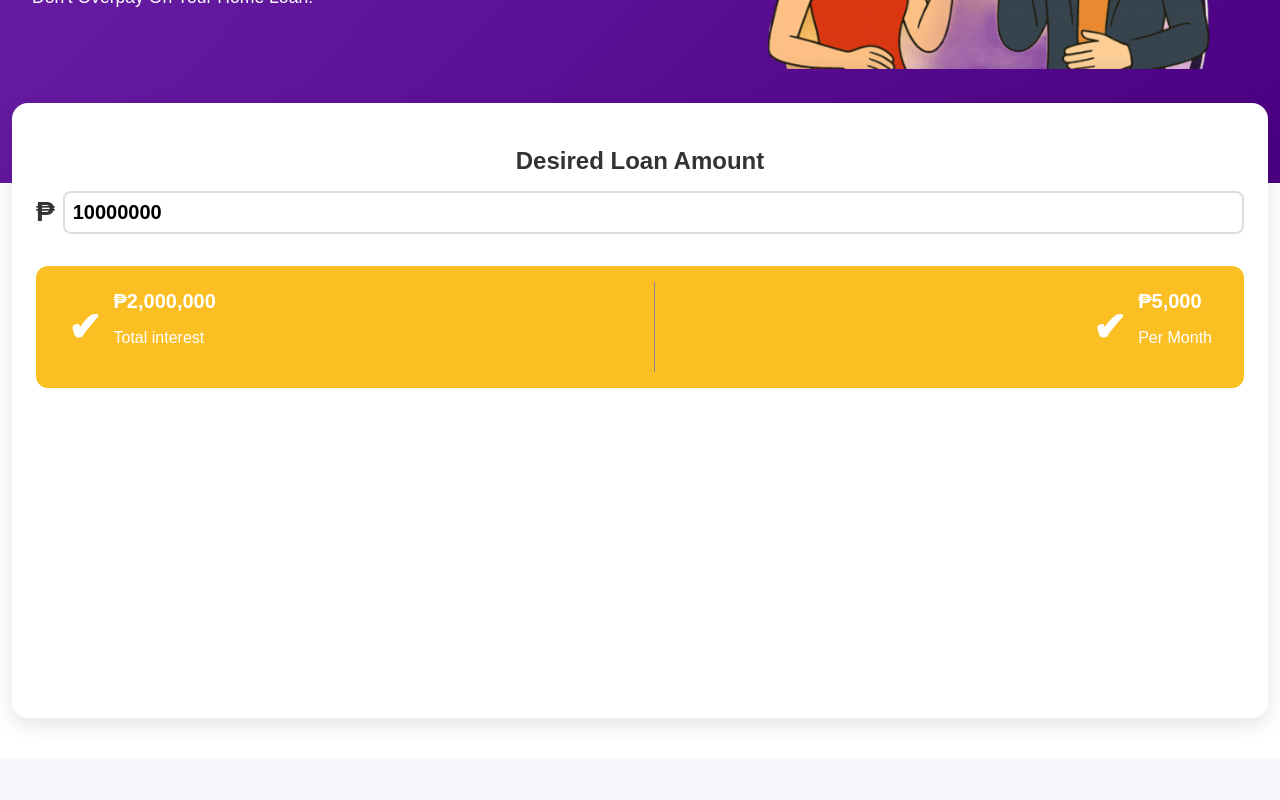
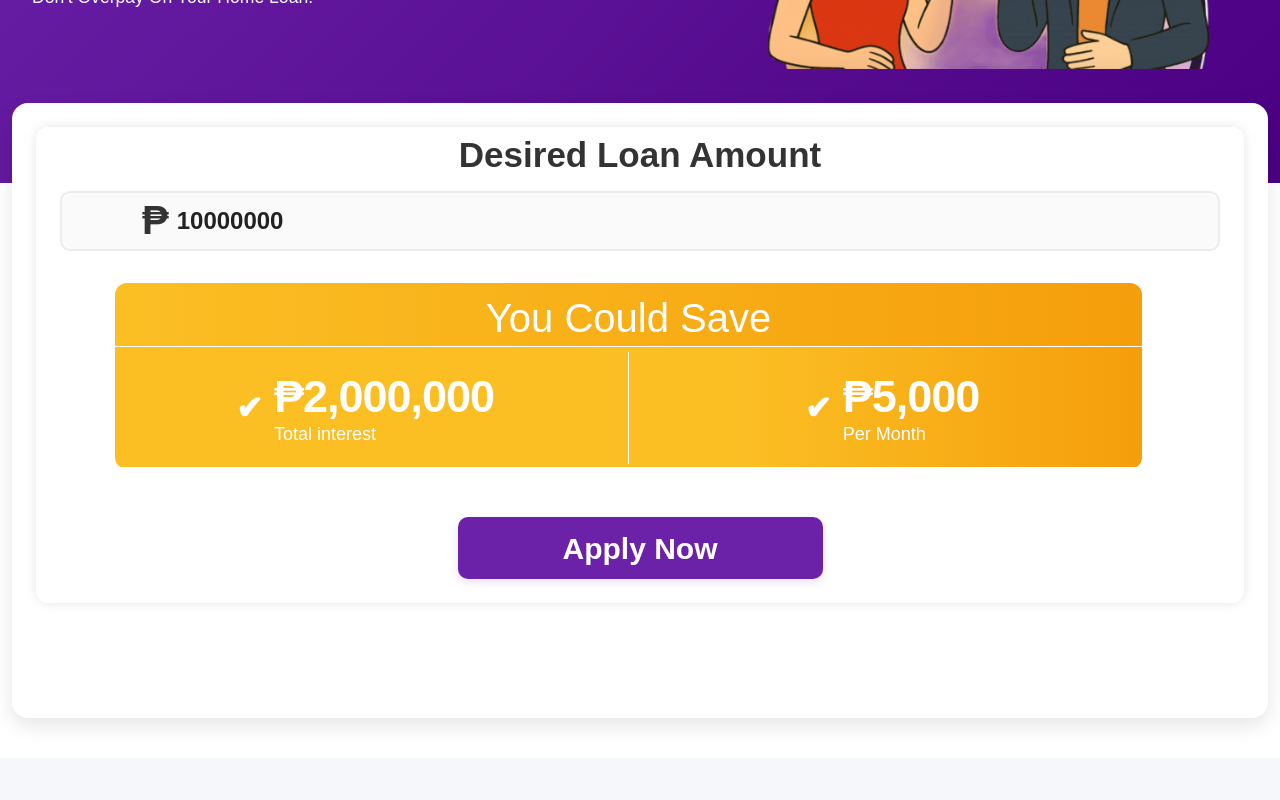
Before and after one commit to samruddhi2503/home_loans1, a Next.js app: page / in a window 1280 px wide. Shown: the part 480-1280 px from the top of the page. Built offline with nearby package versions, Linux system fonts and the light colour scheme.

Commit message:
tree img and loan calculator updates

```diff
--- a/src/app/components/Footer/Footer.module.css
+++ b/src/app/components/Footer/Footer.module.css
@@ -104,7 +104,7 @@
   display: flex;
   flex-direction: column;
   gap: 1rem;
-
+     padding-left: 5.5rem;
 }
 
 .newsletter h3 {
@@ -239,14 +239,6 @@
   margin-top: 0.5rem;
 }
 
-.footerImagesContainer {
-  display: flex;
-  gap: 10px;
-  overflow: hidden;
-  bottom: 10px;
-  right: 10px;
-
-}
 
 .footerImage {
   width: 322px; /* adjust size */
@@ -304,6 +296,8 @@
   bottom: 41px;            /* raises footer 80px upward */
   margin-left: -56%;          /* reset margins */
   margin-right: 70%;
+  position: relative; /* or fixed if you want sticky at bottom */
+  z-index: 1000; /* high enough to be above images */
 }
 
 
@@ -332,3 +326,29 @@
 .bottomFooter a:hover {
   text-decoration: underline;
 }
+
+
+.footerImagesContainer {
+  position: relative; /* important to anchor absolute children */
+  display: flex;
+  gap: 10px;
+  overflow: hidden;
+  align-items: flex-start; /* lift images up */
+  overflow:visible;
+  min-height: 310px;
+}
+
+
+
+.treeImage {
+  position: absolute;
+  bottom: auto;
+    right: -20.7rem;
+ top: -10px;
+  width: 21.79rem;     /* adjust for your image */
+  height: 34.83rem;
+     transform: translateY(-328px);
+  object-fit: contain;
+  z-index: 10;
+  pointer-events: none; /* so it doesn't block other elements */
+}
--- a/src/app/components/Footer/Footer.tsx
+++ b/src/app/components/Footer/Footer.tsx
@@ -45,7 +45,7 @@ export default function Footer() {
           <div className={styles.about}>
             <img src="/estra.png" alt="Estra Finance" className={styles.estra} />
             <img
-              src="/estrafinance.png" // replace with your 2nd image path
+              src="/estrafinance.png"
               alt="Second Logo"
               className={styles.estrafinance}
             />
@@ -71,7 +71,6 @@ export default function Footer() {
               <a href="#" onClick={handleLoginClick} className={styles.actionLink}>LOGIN</a>
               <span className={styles.separator}>|</span>
             </div>
-            {/* Bottom footer section moved here below Apply Now and Login */}
             <div className={styles.bottomFooter}>
               <span className={styles.copyrightText}>© 2025 Estra Finance. All rights reserved.</span>
               <div className={styles.footerLinks}>
@@ -80,8 +79,6 @@ export default function Footer() {
                 <a href="#">Cookies</a>
               </div>
             </div>
-
-
           </div>
         </div>
 
@@ -104,8 +101,8 @@ export default function Footer() {
             <img src="/objects.png" alt="Image 1" className={styles.footerImage} />
             <img src="/guy2.png" alt="Image 2" className={styles.footerImage2} />
             <img src="/guy3.png" alt="Image 3" className={styles.footerImage3} />
+            <img src="/tree.png" alt="Tree" className={styles.treeImage} />
           </div>
-
         </div>
       </div>
     </footer>
--- a/src/app/components/LoanCalculator/LoanCalculator.module.css
+++ b/src/app/components/LoanCalculator/LoanCalculator.module.css
@@ -1,83 +1,150 @@
 .loanCalculator {
   background: white;
-  padding: 1.5rem 1.5rem;  /* slightly reduce padding */
+  padding: 1.5rem 1.5rem;
   border-radius: 12px;
-  max-width: 350px;         /* reduce max width to make container smaller */
+  max-width: 1550px;
   margin: 0 auto 3rem;
   box-shadow: 0 0 12px rgba(0,0,0,0.1);
 }
 
-.loanCalculatorSection {
-  background-color: #e0e0e0; /* or any grey */
-  min-height: 100vh; /* ensures full height coverage */
-  padding: 3rem 1rem;
-  border-radius: 12px;
-  margin-top: 2rem;
-}
-
 .header {
   text-align: center;
-  font-size: 1.5rem;
+  font-size: 2.188rem;
   margin-bottom: 1rem;
-  font-weight: 600;
+  font-weight: 550;
+  margin-top: -1rem;
 }
 
 .inputGroup {
   display: flex;
   align-items: center;
   margin-bottom: 2rem;
+  background: #fafafa;
+  border-radius: 10px;
+  border: 2px solid #ececec;
+  padding: 0.35rem 1rem;
+  gap: 0.5rem;
+  box-sizing: border-box;
 }
 
 .currencySymbol {
-  font-size: 1.75rem;
-  margin-right: 0.5rem;
+  font-size: 2.5rem;
   font-weight: bold;
+    margin-left: 4rem;
 }
+
 .input {
   flex: 1;
-  font-size: 1.25rem; /* slightly smaller font */
-  padding: 0.5rem 0.5rem; /* reduced padding */
-  border: 2px solid #ddd;
-  border-radius: 8px;
+  font-size: 1.5rem;
+  border: none;
+  outline: none;
+  background: transparent;
   font-weight: 700;
-  outline: none;
-  transition: border-color 0.3s ease;
+  padding: 0.4rem 0;
+  color: #222;
 }
 
 .input:focus {
-  border-color: #6b21a8; /* purple accent */
+  color: #6b21a8;
 }
 
 .savingsPanel {
+  margin-top: 0.5rem;
+  border-radius: 12px;
+  overflow: hidden;
   display: flex;
-  gap: 2rem;
-  background: #fbbf24; /* yellow */
-  border-radius: 12px;
-  color: white;
-  padding: 1rem 2rem;
-  justify-content: space-between;
+  flex-direction: column;
+   width: 1027px;         /* set fixed width */
+  height: 186px;
+   margin-left: 55px;
 }
 
-.verticalDivider {
-  width: 1px;
-  height: 90px; /* adjust height as needed */
-  background-color: #888888; /* grey */
-  margin: 0 0.5rem;
+.savingsHeader {
+  width: 100%;
+  text-align: center;
+  color: #fff;
+  font-weight: 500;
+  font-size: 2.5rem;
+  background: linear-gradient(90deg, #fbbf24 0%, #f59e0b 100%);
+  padding: 0.85rem 0 0.3rem 0;
 }
 
+.savingsBottomRow {
+  display: flex;
+  flex-direction: row;
+  background: linear-gradient(90deg, #fbbf24 60%, #f59e0b 100%);
+  color: #fff;
+  align-items: center;
+  justify-content: space-between;
+  padding: 1.3rem 1.1rem 1.2rem 1.1rem;
+  gap: 0.7rem;
+}
 
 .savingsItem {
   display: flex;
   align-items: center;
-  gap: 0.75rem;
+  gap: 0.7rem;
+  flex: 1;
+  justify-content: center;
 }
 
 .icon {
-  font-size: 2.5rem;
-  font-weight: 600;
+  font-size: 2rem;
+  font-weight: bold;
+  line-height: 1;
 }
 
 .amount {
-  font-weight: 700;
-  font-size: 1.25rem;
+  font-size: 2.813rem;
+  font-weight: 550;
+  letter-spacing: -1px;
+  color: #fff;
+
 }
+
+.savingsPanel p {
+  margin: 0.1rem 0 0 0;
+font-size: 1.125rem;
+  color: #fff;
+}
+
+.verticalDivider {
+  width: 0.085rem;             /* 1.2px to rem */
+  height: 7rem;                /* extended height from 75px (~4.6875rem) to 6rem for more length */
+  background: white;
+  margin: -0.99rem 1.2rem -0.99rem 1.2rem;  /* -12px top/bottom margin converted to rem */
+  border-radius: 0.09475rem;   /* 1.5px to rem */
+}
+
+
+.applyButton {
+  margin: 2rem auto 0 auto;
+  display: block;
+ width: 22.813rem;          /* 365px */
+  height: 3.875rem;
+  background: #6b21a8;
+  color: #fff;
+  border: none;
+  outline: none;
+   margin-top: 3rem;
+  border-radius: 10px;
+  font-size:  1.875rem;
+  font-weight: 600;
+  padding: 0.95rem;
+  transition: background 0.17s;
+  cursor: pointer;
+  box-shadow: 0 3px 10px 0 #6b21a824;
+}
+
+.applyButton:hover,
+.applyButton:focus {
+  background: #5a189a;
+}
+
+.horizontalLine {
+  width: 100%;
+  height: 0.03525rem;              /* line thickness */
+  background-color: white;     /* grey line color */
+   /* spacing: top 0.5rem, bottom 1rem */
+  border-radius: 0.5px;          /* optional rounded edges */
+}
--- a/src/app/components/LoanCalculator/LoanCalculator.tsx
+++ b/src/app/components/LoanCalculator/LoanCalculator.tsx
@@ -5,20 +5,17 @@ import styles from './LoanCalculator.module.css';
 export default function LoanCalculator() {
   const [loanAmount, setLoanAmount] = useState(10000000);
 
-  const totalInterestSaved = loanAmount * 0.2; // 20% assumed saved interest
+  const totalInterestSaved = 2000000;
   const monthlySavings = 5000;
 
   const handleLoanAmountChange = (e: React.ChangeEvent<HTMLInputElement>) => {
     const val = Number(e.target.value);
-    if (!isNaN(val)) {
-      setLoanAmount(val);
-    }
+    if (!isNaN(val)) setLoanAmount(val);
   };
 
   return (
-    <>
+    <div className={styles.loanCalculator}>
       <h2 className={styles.header}>Desired Loan Amount</h2>
-
       <div className={styles.inputGroup}>
         <span className={styles.currencySymbol}>₱</span>
         <input
@@ -26,28 +23,31 @@ export default function LoanCalculator() {
           value={loanAmount}
           onChange={handleLoanAmountChange}
           className={styles.input}
+          min={0}
         />
       </div>
-
       <div className={styles.savingsPanel}>
+        <div className={styles.savingsHeader}>You Could Save</div>
+          <div className={styles.horizontalLine}></div> {/* New horizontal line here */}
+        <div className={styles.savingsBottomRow}>
           <div className={styles.savingsItem}>
-          <div className={styles.icon}>✔</div>
+            <span className={styles.icon}>✔</span>
             <div>
               <span className={styles.amount}>₱{totalInterestSaved.toLocaleString()}</span>
               <p>Total interest</p>
             </div>
           </div>
-
           <div className={styles.verticalDivider}></div>
-
           <div className={styles.savingsItem}>
-          <div className={styles.icon}>✔</div>
+            <span className={styles.icon}>✔</span>
             <div>
               <span className={styles.amount}>₱{monthlySavings.toLocaleString()}</span>
               <p>Per Month</p>
             </div>
           </div>
         </div>
-    </>
+      </div>
+      <button className={styles.applyButton}>Apply Now</button>
+    </div>
   );
 }
```
Lines whose indentation alone changed are shown as unchanged.
